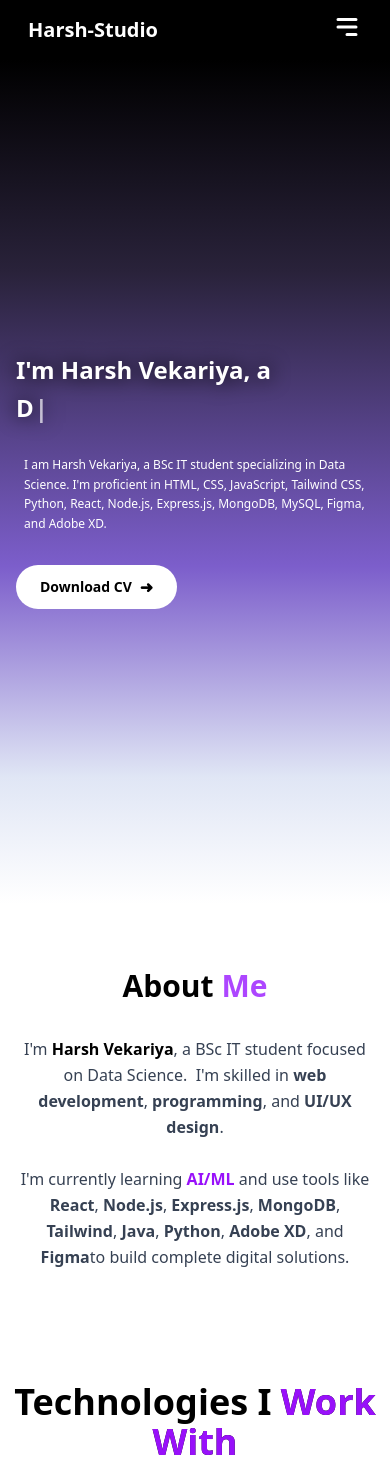
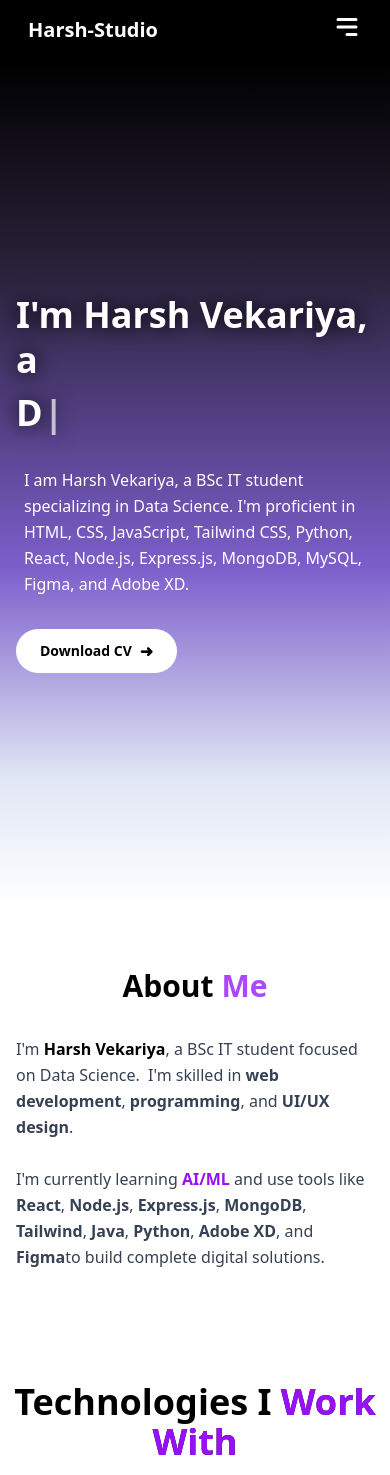
Before and after one commit to Harsh266/Harsh-Studio, a React (Vite) app in the folder frontend/: page / in a window 390 px wide. Shown: the top 1475 px of the page. Built offline with nearby package versions, Linux system fonts and the light colour scheme.

Commit message:
changes in home pahe

```diff
--- a/frontend/src/pages/Home.jsx
+++ b/frontend/src/pages/Home.jsx
@@ -76,7 +76,7 @@ function Home() {
       >
         <CustomCursor />
         {/* Title */}
-        <div className="w-full max-w-4xl text-2xl xs:text-3xl sm:text-5xl md:text-6xl lg:text-7xl font-semibold drop-shadow-[0_0_10px_black] leading-tight gap-1">
+        <div className="w-full max-w-4xl text-4xl xs:text-5xl sm:text-9xl md:text-6xl lg:text-7xl font-semibold drop-shadow-[0_0_10px_black] leading-tight gap-1">
           <span>I'm Harsh Vekariya, a</span>
           <span className="text-[#ffffff] block w-full min-h-[1em] mt-2">
             <Typewriter
@@ -97,7 +97,7 @@ function Home() {
             initial={{ opacity: 0, y: 20 }}
             animate={{ opacity: 1, y: 0 }}
             transition={{ delay: 0.3, duration: 0.8 }}
-            className="text-xs xs:text-sm sm:text-base md:text-lg text-white mt-6 sm:mt-8 leading-relaxed font-light p-2 sm:p-4 rounded-md"
+            className="text-md xs:text-md sm:text-lg md:text-lg text-white mt-6 sm:mt-8 leading-relaxed font-light p-2 sm:p-4 rounded-md"
           >
             I am Harsh Vekariya, a BSc IT student specializing in Data Science. I'm
             proficient in HTML, CSS, JavaScript, Tailwind CSS, Python, React, Node.js,
@@ -139,7 +139,7 @@ function Home() {
 
           {/* Right side description */}
           <div className="w-full md:w-1/2 flex items-center justify-center bg-white">
-            <p className="text-gray-700 text-base sm:text-lg leading-relaxed text-center md:text-left max-w-xl">
+            <p className="text-gray-700 text-base sm:text-lg leading-relaxed text-left md:text-left max-w-xl">
               I'm <span className="font-bold text-black">Harsh Vekariya</span>, a BSc IT student focused on Data Science.&nbsp;
               I'm skilled in <span className="font-bold">web development</span>, <span className="font-bold">programming</span>, and <span className="font-bold">UI/UX design</span>.<br /><br />
               I'm currently learning <span className="text-purple-600 font-semibold">AI/ML</span> and use tools like
```
